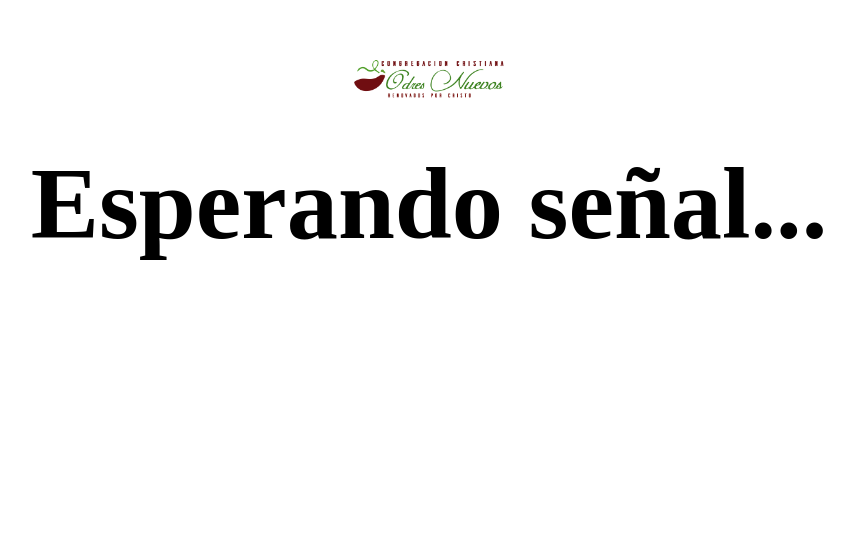
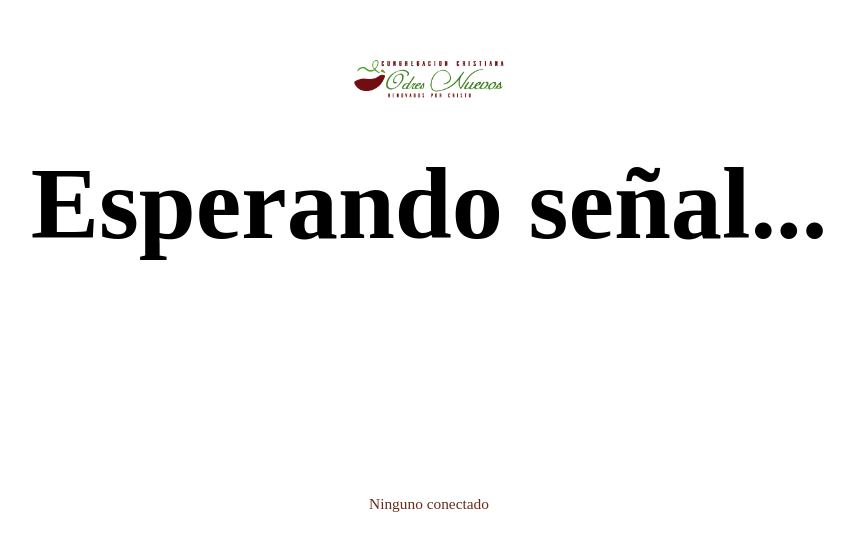
Before and after one commit to bruno-vasquez/music-signals, a React (Create React App) app: page /display in a window 1280 px wide. Shown: the part 267-818 px from the top of the page, without its empty margins (211-1065 px from the left). Built offline with nearby package versions, Linux system fonts and the light colour scheme; no server answers; the database is empty.

Commit message:
Correccion usuarios online

```diff
--- a/src/App.js
+++ b/src/App.js
@@ -1,12 +1,5 @@
-import React, { useState, useEffect } from "react";
-import {
-  db,
-  ref,
-  set,
-  onValue,
-  remove,
-  onDisconnect
-} from "./firebase";
+import React, { useEffect, useState } from "react";
+import { db, ref, set, onValue, onDisconnect } from "./firebase";
 import "./App.css";
 import logo from "./logo.png";
 
@@ -24,81 +17,69 @@ const signals = [
 ];
 
 function App() {
+  const [currentUser, setCurrentUser] = useState("");
+  const [registeredName, setRegisteredName] = useState("");
+  const [customMessage, setCustomMessage] = useState("");
   const [currentSignal, setCurrentSignal] = useState("");
-  const [currentUser, setCurrentUser] = useState("");
-  const [customMessage, setCustomMessage] = useState("");
-  const [registeredName, setRegisteredName] = useState("");
-  const [usersOnline, setUsersOnline] = useState([]);
+  const [activeUsers, setActiveUsers] = useState([]);
 
-  // Leer señal actual
+useEffect(() => {
+  let userRef;
+
+  if (registeredName) {
+    userRef = ref(db, `activeUsers/${registeredName}`);
+    set(userRef, Date.now());
+    onDisconnect(userRef).remove();
+  }
+
+  const handleVisibilityChange = () => {
+    if (document.hidden && userRef) {
+      set(ref(db, `activeUsers/${registeredName}`), null); // Elimina si minimiza
+    } else if (!document.hidden && userRef) {
+      set(userRef, Date.now()); // Vuelve a aparecer si regresa
+    }
+  };
+
+  document.addEventListener("visibilitychange", handleVisibilityChange);
+
+  return () => {
+    document.removeEventListener("visibilitychange", handleVisibilityChange);
+  };
+}, [registeredName]);
+
   useEffect(() => {
     const signalRef = ref(db, "signal");
     onValue(signalRef, (snapshot) => {
       const data = snapshot.val();
       if (data) {
         setCurrentSignal(data.message + (data.user ? ` (de: ${data.user})` : ""));
+      }
+    });
+
+    const activeRef = ref(db, "activeUsers");
+    onValue(activeRef, (snapshot) => {
+      const users = snapshot.val();
+      if (users) {
+        const userList = Object.keys(users);
+        setActiveUsers(userList);
       } else {
-        setCurrentSignal("Esperando señal...");
+        setActiveUsers([]);
       }
     });
   }, []);
 
-  // Leer usuarios conectados
-  useEffect(() => {
-    const usersRef = ref(db, "users_online");
-    onValue(usersRef, (snapshot) => {
-      const data = snapshot.val();
-      if (data) {
-        const names = Object.keys(data);
-        setUsersOnline(names);
-      } else {
-        setUsersOnline([]);
-      }
-    });
-  }, []);
-
-  // Registrar nombre
   const handleRegister = () => {
     if (currentUser.trim() !== "") {
-      setRegisteredName(currentUser.trim());
+      const name = currentUser.trim();
+      setRegisteredName(name);
+
+      const userRef = ref(db, `activeUsers/${name}`);
+      set(userRef, Date.now());
+
+      onDisconnect(userRef).remove();
     }
   };
 
-  // Manejar presencia del usuario
-  useEffect(() => {
-    if (!registeredName) return;
-
-    const userRef = ref(db, `users_online/${registeredName}`);
-    const presenceRef = onDisconnect(userRef);
-
-    // Registrar al conectarse
-    set(userRef, {
-      timestamp: Date.now()
-    });
-
-    // Eliminar automáticamente si cierra o recarga
-    presenceRef.remove();
-
-    // Detectar si pierde el foco (cambia de pestaña o minimiza)
-    const handleVisibilityChange = () => {
-      if (document.hidden) {
-        remove(userRef);
-      } else {
-        set(userRef, {
-          timestamp: Date.now()
-        });
-        onDisconnect(userRef).remove();
-      }
-    };
-
-    document.addEventListener("visibilitychange", handleVisibilityChange);
-
-    return () => {
-      document.removeEventListener("visibilitychange", handleVisibilityChange);
-    };
-  }, [registeredName]);
-
-  // Enviar señal predefinida
   const sendSignal = (signal) => {
     if (!registeredName) return;
     set(ref(db, "signal"), {
@@ -108,7 +89,6 @@ function App() {
     });
   };
 
-  // Enviar mensaje personalizado
   const sendCustomMessage = () => {
     if (!registeredName || customMessage.trim() === "") return;
     set(ref(db, "signal"), {
@@ -119,7 +99,6 @@ function App() {
     setCustomMessage("");
   };
 
-  // Pantalla de registro
   if (!registeredName) {
     return (
       <div className="App">
@@ -139,7 +118,6 @@ function App() {
     );
   }
 
-  // Pantalla principal
   return (
     <div className="App">
       <img src={logo} alt="Logo Odres Nuevos" className="logo-img" />
@@ -174,11 +152,10 @@ function App() {
         {currentSignal || "Esperando señal..."}
       </div>
 
-      {usersOnline.length > 0 && (
-        <div style={{ marginTop: "20px", color: "#6A2C1A" }}>
-          <strong>Usuarios activos:</strong> {usersOnline.join(", ")}
-        </div>
-      )}
+      <h2>Usuarios conectados:</h2>
+      <div style={{ marginTop: "10px", color: "#6A2C1A" }}>
+        {activeUsers.length > 0 ? activeUsers.join(", ") : "Ninguno conectado"}
+      </div>
     </div>
   );
 }
--- a/src/Display.js
+++ b/src/Display.js
@@ -1,81 +1,64 @@
 import React, { useState, useEffect } from "react";
 import { db, ref, onValue, set } from "./firebase";
+import logo from "./logo.png";
 import "./Display.css";
-import logo from "./logo.png";
 
 function Display() {
   const [currentSignal, setCurrentSignal] = useState("");
   const [currentUser, setCurrentUser] = useState("");
-  const [timestamp, setTimestamp] = useState(null);
-  const [elapsedTime, setElapsedTime] = useState("");
+  const [timeSince, setTimeSince] = useState(0);
   const [activeUsers, setActiveUsers] = useState([]);
 
-  // Escucha cambios de señal
   useEffect(() => {
     const signalRef = ref(db, "signal");
-    onValue(signalRef, (snapshot) => {
+
+    const unsubscribeSignal = onValue(signalRef, (snapshot) => {
       const data = snapshot.val();
       if (data) {
         setCurrentSignal(data.message);
         setCurrentUser(data.user || "");
-        setTimestamp(data.timestamp || null);
-        if (data.user) {
-          const now = Date.now();
-          set(ref(db, `activeUsers/${data.user}`), now);
-        }
+        setTimeSince(0);
+      } else {
+        setCurrentSignal("");
+        setCurrentUser("");
+        setTimeSince(0);
       }
     });
-  }, []);
 
-  // Calcula tiempo transcurrido
-  useEffect(() => {
-    const interval = setInterval(() => {
-      if (timestamp) {
-        const seconds = Math.floor((Date.now() - timestamp) / 1000);
-        setElapsedTime(`Hace ${seconds} seg.`);
-      } else {
-        setElapsedTime("");
-      }
+    const usersRef = ref(db, "activeUsers");
+    const unsubscribeUsers = onValue(usersRef, (snapshot) => {
+      const data = snapshot.val();
+      setActiveUsers(data ? Object.keys(data) : []);
+    });
+
+    const timer = setInterval(() => {
+      setTimeSince((prev) => {
+        const next = prev + 1;
+        if (next >= 180) {
+          set(ref(db, "signal"), null); // Borrar después de 3 minutos
+        }
+        return next;
+      });
     }, 1000);
-    return () => clearInterval(interval);
-  }, [timestamp]);
 
-  // Escucha usuarios activos
-  useEffect(() => {
-    const usersRef = ref(db, "activeUsers");
-    const interval = setInterval(() => {
-      onValue(usersRef, (snapshot) => {
-        const data = snapshot.val();
-        const now = Date.now();
-        const active = [];
-        if (data) {
-          Object.entries(data).forEach(([user, lastTime]) => {
-            if (now - lastTime < 5 * 60 * 1000) {
-              active.push(user);
-            }
-          });
-        }
-        setActiveUsers(active);
-      });
-    }, 5000); // actualiza cada 5 segundos
-    return () => clearInterval(interval);
+    return () => {
+      clearInterval(timer);
+      unsubscribeSignal();
+      unsubscribeUsers();
+    };
   }, []);
 
   return (
     <div className="display-container">
-      <img src={logo} alt="Logo Odres Nuevos" className="display-logo" />
-      <div className="display-message">
-        {currentSignal || "Esperando señal..."}
+      <img src={logo} alt="Logo" className="display-logo" />
+      <div className="display-message">{currentSignal || "Esperando señal..."}</div>
+      {currentUser && <div className="display-user">Enviado por: {currentUser}</div>}
+      {currentSignal && <div className="display-time">Hace {timeSince} seg.</div>}
+      <div className="display-users-list">
+        {activeUsers.length > 0
+          ? `Usuarios activos: ${activeUsers.join(", ")}`
+          : "Ninguno conectado"}
       </div>
-      {currentUser && (
-        <div className="display-user">Enviado por: {currentUser}</div>
-      )}
-      {elapsedTime && <div className="display-time">{elapsedTime}</div>}
-      {activeUsers.length > 0 && (
-        <div className="display-users-list">
-          Usuarios activos: {activeUsers.join(", ")}
-        </div>
-      )}
     </div>
   );
 }
```
Also changed, not shown: src/App.css (+0 -9 lines).
